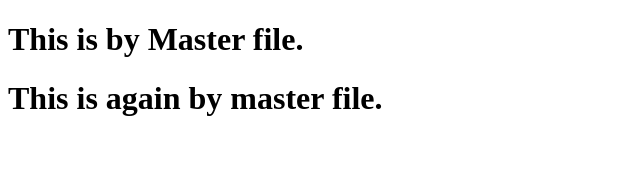
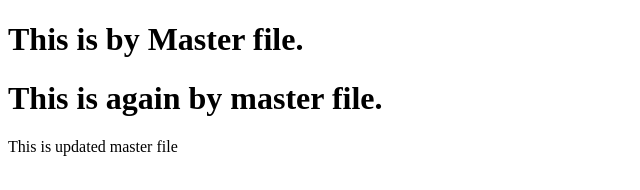
Before and after one commit to dipk-mish7/my-portfolio, a plain HTML site: page by_master.html in a window 1280 px wide. Shown: the whole page, without its empty margins (0-640 px from the left). Drawn offline with Linux system fonts and the light colour scheme.

Commit message:
updated by_master.html

```diff
--- a/by_master.html
+++ b/by_master.html
@@ -9,6 +9,6 @@
 </head>
 <body>
     <h1>This is again by master file.</h1>
-
+        This is updated master file
 </body>
 </html>
```
